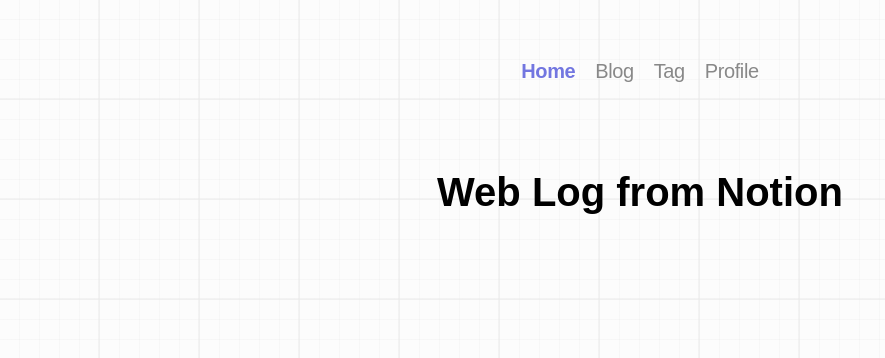
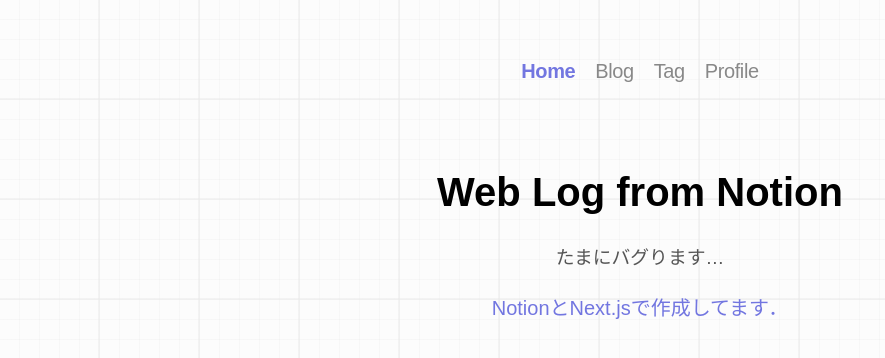
Before and after one commit to izumiz-dev/notion-blog, a Next.js app: page / in a window 1280 px wide. Shown: the top 358 px of the page, without its empty margins (0-885 px from the left). Built offline with nearby package versions, Linux system fonts and the light colour scheme.

Commit message:
add home

```diff
--- a/src/pages/index.tsx
+++ b/src/pages/index.tsx
@@ -9,6 +9,12 @@
       <Header titlePre="Home" />
       <div className={sharedStyles.layout}>
         <h1>Web Log from Notion</h1>
+        <div style={{ textAlign: 'center' }}>
+          <p>たまにバグります…</p>
+          <a href="https://blog.izumiz.me/blog/renewal-blog">
+            NotionとNext.jsで作成してます．
+          </a>
+        </div>
       </div>
     </>
   )
```
